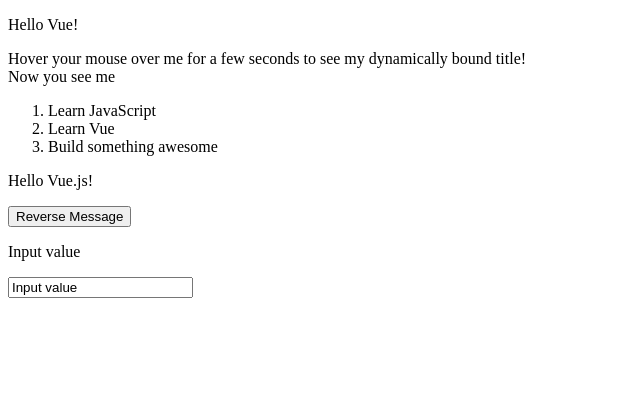
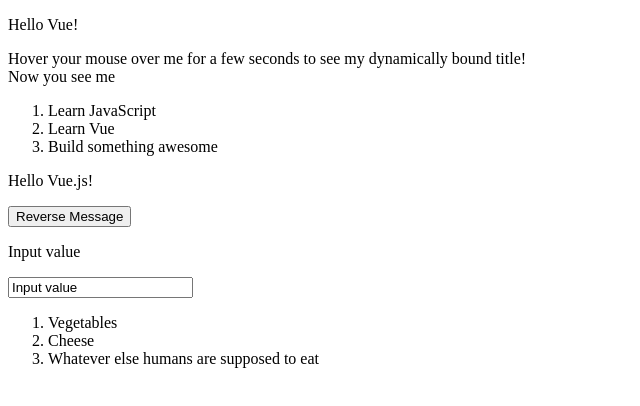
Before and after one commit to Shohan494/vue-work, a plain HTML site: page index.html in a window 1280 px wide. Shown: the whole page, without its empty margins (0-640 px from the left). Drawn offline with nearby package versions, Linux system fonts and the light colour scheme.

Commit message:
another list entry example

```diff
--- a/index.html
+++ b/index.html
@@ -47,6 +47,22 @@
             <input v-model="message">
             </input>
         </div>
+<div id="app-7">
+  <ol>
+    <!--
+      Now we provide each todo-item with the todo object
+      it's representing, so that its content can be dynamic.
+      We also need to provide each component with a "key",
+      which will be explained later.
+    -->
+    <todo-item
+      v-for="item in groceryList"
+      v-bind:todo="item"
+      v-bind:key="item.id"
+    ></todo-item>
+  </ol>
+</div>
+
         <script src="vue.js">
         </script>
     </body>
--- a/vue.js
+++ b/vue.js
@@ -44,3 +44,19 @@
     message: 'Input value'
   }
 })
+
+Vue.component('todo-item', {
+  props: ['todo'],
+  template: '<li>{{ todo.text }}</li>'
+})
+
+var app7 = new Vue({
+  el: '#app-7',
+  data: {
+    groceryList: [
+      { id: 0, text: 'Vegetables' },
+      { id: 1, text: 'Cheese' },
+      { id: 2, text: 'Whatever else humans are supposed to eat' }
+    ]
+  }
+})
```
Also changed, not shown: 1 other file.
